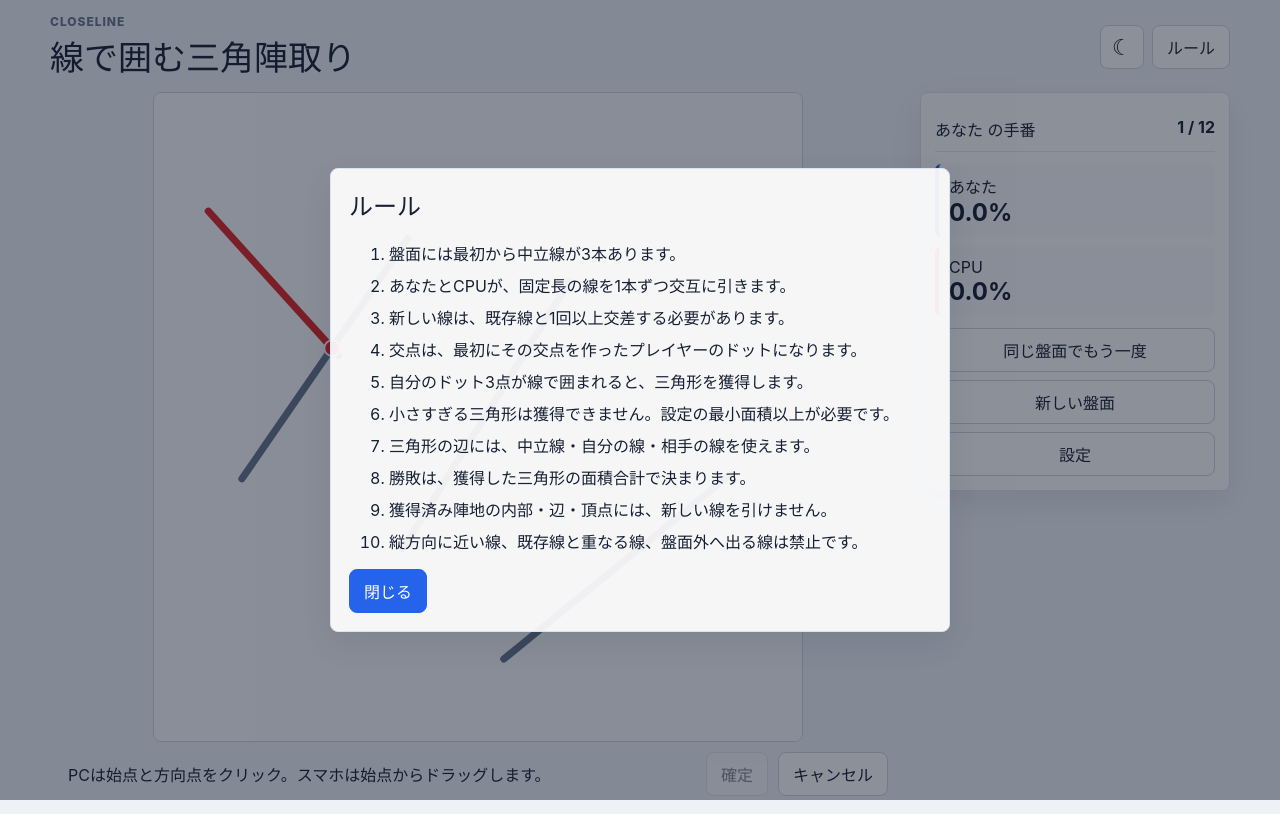
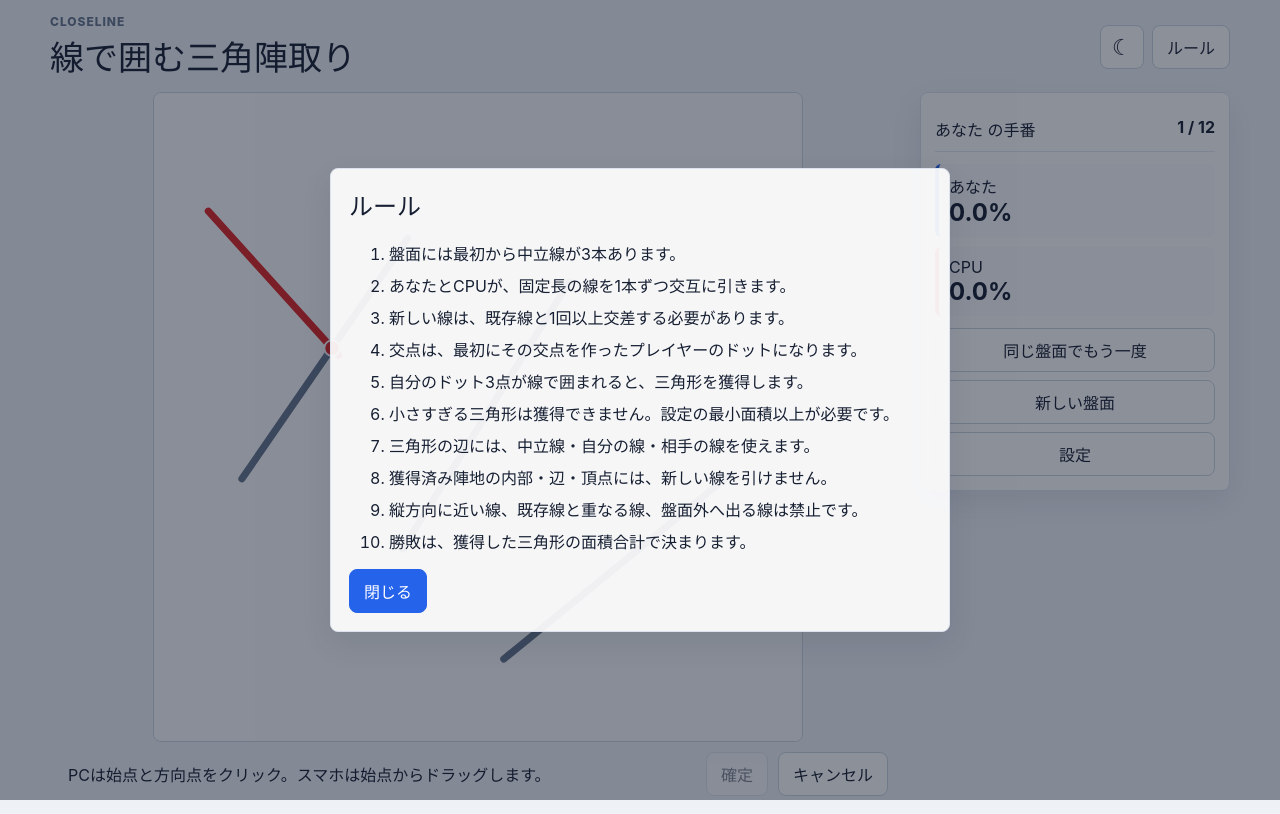
Before and after one commit to tutti-works/closeline, a React (Vite) app: page / in a window 1280 px wide. Built offline with nearby package versions, Linux system fonts and the light colour scheme.

Commit message:
docs(tutorial): チュートリアルでの勝利条件の説明を箇条書きの最後に移動

```diff
--- a/src/components/Tutorial.tsx
+++ b/src/components/Tutorial.tsx
@@ -17,9 +17,9 @@ export function Tutorial({ open, onClose }: Props) {
           <li>自分のドット3点が線で囲まれると、三角形を獲得します。</li>
           <li>小さすぎる三角形は獲得できません。設定の最小面積以上が必要です。</li>
           <li>三角形の辺には、中立線・自分の線・相手の線を使えます。</li>
-          <li>勝敗は、獲得した三角形の面積合計で決まります。</li>
           <li>獲得済み陣地の内部・辺・頂点には、新しい線を引けません。</li>
           <li>縦方向に近い線、既存線と重なる線、盤面外へ出る線は禁止です。</li>
+          <li>勝敗は、獲得した三角形の面積合計で決まります。</li>
         </ol>
         <button className="primary" onClick={onClose}>閉じる</button>
       </section>
```
